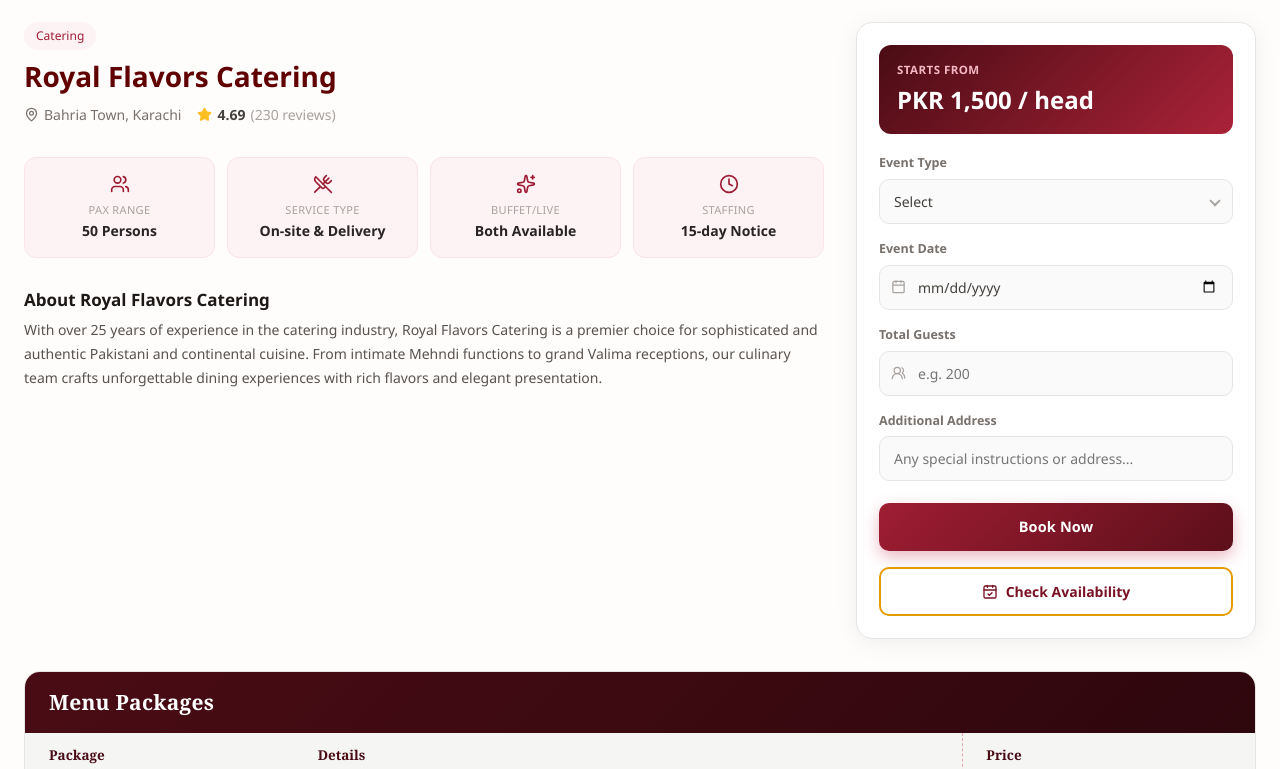
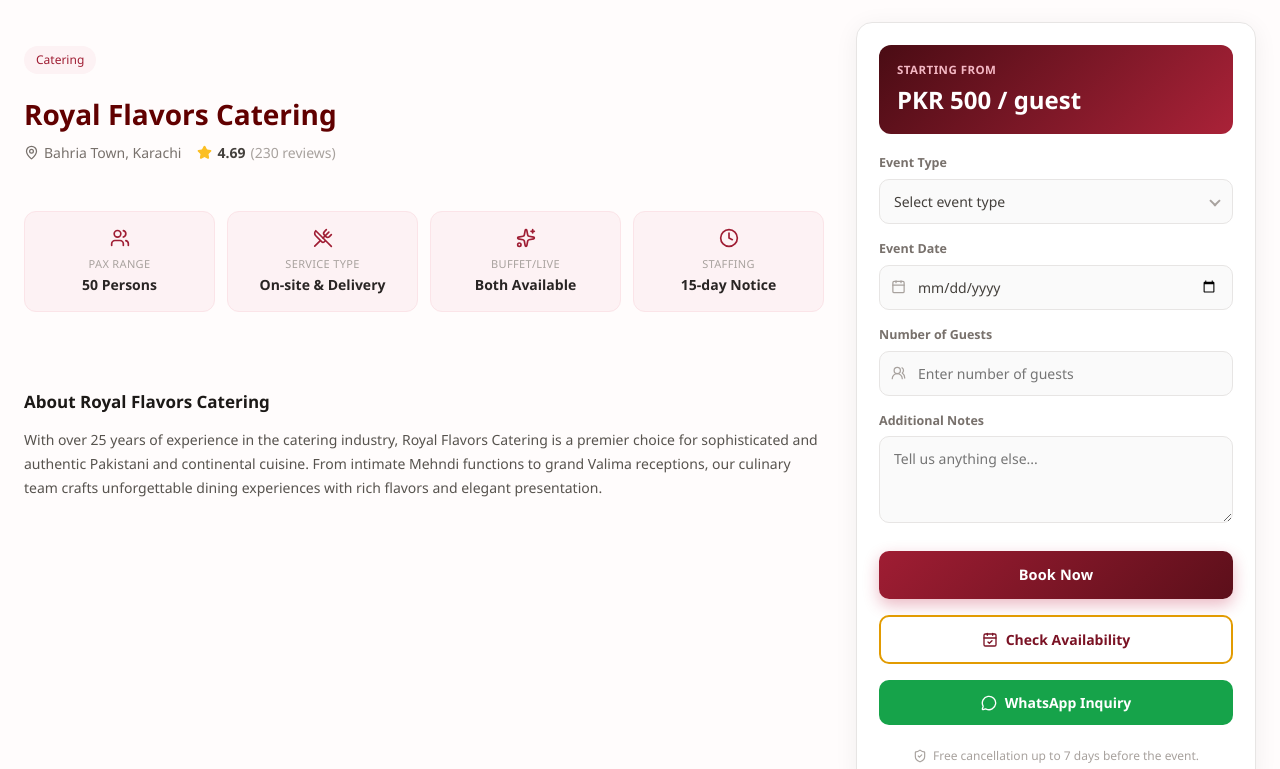
Before and after one commit to maheeen-khan/AI-Wedding-Hub, a React app in the folder frontend/: page /Vendor_Profile_Page/catering/1 in a window 1280 px wide. Shown: the part 451-1220 px from the top of the page. Built offline with nearby package versions, Linux system fonts and the light colour scheme; the HTML template or start-up script is replaced by a standard one.

Commit message:
venue detailed pages completed

```diff
--- a/frontend/src/Pages/Vendor_Profile_Page/VenuePage.jsx
+++ b/frontend/src/Pages/Vendor_Profile_Page/VenuePage.jsx
@@ -1,3 +1,4 @@
+import React, { useState, useEffect } from "react";
 import { useParams, Navigate } from "react-router-dom";
 import Navbar from "../../components/Vendors_Component/Navbar/Navbar";
 import Footer from "../../components/Vendors_Component/footer/Footer";
@@ -13,24 +14,66 @@ import FAQSection from "../../components/Vendors_Component/FAQSection/FAQSection
 import { venueData } from "./data/venueData";
 import "./tokens.css";
 import "./PageLayout.css";
+import { VenueDetailPage } from '../../api/VendorDetailPages/VenueDetailPage.jsx';
+
+
 
 /** Route: /Vendor_Profile_Page/venue/:id */
 export default function VenuePage() {
   const { id } = useParams();
-  const vendor = venueData.id === Number(id) ? venueData : null;
 
-  if (!vendor) return <Navigate to="/" replace />;
+  const [venueDetails, setVenueDetails] = useState(null);
+
+  useEffect(() => {
+    const fetchVenueDetails = async () => {
+      try {
+        const details = await VenueDetailPage(id);
+        console.log("API response:", details);
+        console.log("API data:", details.data);
+        console.log("API images:", details.data?.images);
+
+
+        setVenueDetails(details.data);
+      } catch (error) {
+        console.error("Error fetching venue details:", error);
+      }
+    };
+
+    fetchVenueDetails();
+  }, [id]);
+
+  if (!venueDetails) {
+    return <p>Loading...</p>;
+  }
+
+
+
+  const vendor = venueDetails;
+
+  const infoCards = [
+    { label: "Venue Type", value: vendor.categoryDetails.venue_type, icon: "building" },
+    { label: "Capacity", value: `${vendor.categoryDetails.capacity_min} - ${vendor.categoryDetails.capacity_max} Guests`, icon: "users" },
+    { label: "Parking Slots", value: `${vendor.categoryDetails.parking_slots} Vehicles`, icon: "parking" },
+    { label: "Catering", value: `${vendor.categoryDetails.catering_policy}`, icon: "utensils" },
+  ]
+
+  // if (!vendor) return <Navigate to="/" replace />;
 
   const handleBookNow = (formData) => {
     console.log("Venue booking submitted:", { vendorId: vendor.id, ...formData });
   };
+    let breadcrumbLabel = "Wedding Venues";
+
 
   return (
     <div className="vp-page">
-      <Navbar breadcrumbLabel={vendor.breadcrumbLabel} breadcrumbHref="/vendors/venue" />
+      <Navbar breadcrumbLabel={breadcrumbLabel} breadcrumbHref="/venue" />
 
       <main className="vp-page__main">
-        <ImageGallery images={vendor.images} vendorName={vendor.name} />
+        <ImageGallery
+          images={venueDetails.images?.map(img => img.image_url) || []}
+          vendorName={venueDetails.name}
+        />
 
         <div className="vp-page__columns">
           <div className="vp-page__main-col">
@@ -41,24 +84,20 @@ export default function VenuePage() {
               rating={vendor.rating}
               reviewCount={vendor.reviewCount}
             />
-            <InfoCardsGrid cards={vendor.infoCards} />
+            <InfoCardsGrid cards={infoCards} />
             <AboutSection vendorName={vendor.name} about={vendor.about} />
             <AmenitiesSection amenities={vendor.amenities} />
           </div>
 
           <div className="vp-page__side-col">
             <div className="vp-page__side-col-sticky">
-              <BookingSidebar
-                booking={vendor.booking}
-                config={vendor.bookingConfig}
-                onBookNow={handleBookNow}
-              />
+              <BookingSidebar />
             </div>
           </div>
         </div>
 
         <div className="vp-page__full-width">
-          <PricingSection pricing={vendor.pricing} />
+          <PricingSection pricing={{ price_min: vendor.price_min, price_max: vendor.price_max }} />
           <ReviewsSection reviews={vendor.reviews} />
           <FAQSection faqs={vendor.faqs} />
         </div>
--- a/frontend/src/Pages/clientPages/DecorPage/DecorPage.jsx
+++ b/frontend/src/Pages/clientPages/DecorPage/DecorPage.jsx
@@ -32,6 +32,7 @@ const allDecorators = [
 ];
 
 const ITEMS_PER_PAGE = 9;
+
 
 const DecorPage = () => {
   const navigate = useNavigate();
--- /dev/null
+++ b/frontend/src/api/VendorDetailPages/VenueDetailPage.jsx
@@ -0,0 +1,18 @@
+import React from 'react'
+import { useParams } from 'react-router-dom';
+import axios from 'axios'
+
+const API_URL = "http://localhost:5000/api/vendors/venue";
+
+
+export const VenueDetailPage = async (id) => {
+
+   try {
+    const response = await axios.get(`${API_URL}/${id}`);
+
+    return response.data;
+  } catch (error) {
+    console.error("Error fetching venue details:", error);
+    throw error;
+  }
+}
--- a/frontend/src/components/Vendors_Component/AboutSection/AboutSection.jsx
+++ b/frontend/src/components/Vendors_Component/AboutSection/AboutSection.jsx
@@ -2,9 +2,9 @@ import "./AboutSection.css";
 
 export default function AboutSection({ vendorName, about }) {
   return (
-    <section className="vp-about">
+    <section className="vp-about mt-5">
       <h2 className="vp-about__title">About {vendorName}</h2>
-      <p className="vp-about__text">{about}</p>
+      <p className="vp-about__text mt-3">{about}</p>
     </section>
   );
 }
--- a/frontend/src/components/Vendors_Component/AmenitiesSection/AmenitiesSection.jsx
+++ b/frontend/src/components/Vendors_Component/AmenitiesSection/AmenitiesSection.jsx
@@ -5,7 +5,7 @@ export default function AmenitiesSection({ title = "Available Amenities", amenit
   return (
     <section className="vp-amenities">
       <h2 className="vp-amenities__title">{title}</h2>
-      <div className="vp-amenities__list">
+      <div className="vp-amenities__list mt-4">
         {amenities.map((item) => (
           <span key={item} className="vp-amenities__chip">
             <Check size={14} />
--- a/frontend/src/components/Vendors_Component/BookingSidebar/BookingSidebar.jsx
+++ b/frontend/src/components/Vendors_Component/BookingSidebar/BookingSidebar.jsx
@@ -1,236 +1,60 @@
-import { useState } from "react";
-import { useNavigate } from "react-router-dom";
-import { Calendar, Users2, MessageCircle, ShieldCheck, CalendarCheck } from "lucide-react";
-import "./BookingSidebar.css";
+import React, { useState } from "react"; import { useNavigate } from "react-router-dom"; import { Calendar, Users2, MessageCircle, ShieldCheck, CalendarCheck, } from "lucide-react"; import "./BookingSidebar.css";
 
-export default function BookingSidebar({ booking, config, onBookNow }) {
+
+export default function BookingSidebar() {
   const navigate = useNavigate();
+  const [values, setValues] = useState({ eventType: "", eventDate: "", guestCount: "", notes: "", });
 
-  const initialState = Object.fromEntries(
-    (config.fields || []).map((f) => [
-      f.name,
-      f.type === "checkbox-group" ? f.defaultChecked || [] : "",
-    ])
-  );
-  const [values, setValues] = useState(initialState);
-
-  const setValue = (name, val) => setValues((prev) => ({ ...prev, [name]: val }));
-
-  const toggleCheckbox = (name, option) => {
-    setValues((prev) => {
-      const current = prev[name] || [];
-      const next = current.includes(option)
-        ? current.filter((o) => o !== option)
-        : [...current, option];
-      return { ...prev, [name]: next };
-    });
+  const setValue = (name, value) => {
+    setValues((prev) => ({ ...prev, [name]: value, }));
   };
 
   const handleSubmit = (e) => {
     e.preventDefault();
-    onBookNow?.(values);
+    console.log("Booking data:", values);
     navigate("/booking-confirmation");
   };
 
   return (
     <aside className="vp-booking">
-      {(booking.priceLabel || booking.priceValue) && (
-        <div className="vp-booking__price-block">
-          {booking.priceLabel && (
-            <p className="vp-booking__price-label">{booking.priceLabel}</p>
-          )}
-          {booking.priceValue && (
-            <p className="vp-booking__price-value">{booking.priceValue}</p>
-          )}
-        </div>
-      )}
+      {/* Price */}
+      <div className="vp-booking__price-block"> <p className="vp-booking__price-label"> Starting from </p> <p className="vp-booking__price-value"> PKR 500 / guest </p> </div>
 
-      <form onSubmit={handleSubmit} className="vp-booking__form">
-        {(config.fields || []).map((field) => (
-          <FieldRenderer
-            key={field.name}
-            field={field}
-            value={values[field.name]}
-            setValue={setValue}
-            toggleCheckbox={toggleCheckbox}
-          />
-        ))}
+      {/* Booking Form */}
 
-        <button type="submit" className="vp-booking__primary-btn">
-          {config.primaryLabel || "Book Now"}
-        </button>
+      <form onSubmit={handleSubmit} className="vp-booking__form" >
 
-        {config.secondaryLabel === "Check Availability" ? (
-          <button type="button" className="vp-booking__secondary-outline-btn">
-            <CalendarCheck size={16} />
-            Check Availability
-          </button>
-        ) : (
-          <a
-            href="https://wa.me/"
-            target="_blank"
-            rel="noopener noreferrer"
-            className="vp-booking__whatsapp-btn"
-          >
-            <MessageCircle size={16} />
-            {config.secondaryLabel || "WhatsApp Inquiry"}
-          </a>
-        )}
+        {/* Event Type */}
 
-        {booking.cancellationNote && (
-          <p className="vp-booking__note">
-            <ShieldCheck size={14} />
-            {booking.cancellationNote}
-          </p>
-        )}
-      </form>
-    </aside>
-  );
+        <div className="vp-booking__field"> <label>Event Type</label> <div className="vp-booking__select-wrap"> <select value={values.eventType} onChange={(e) => setValue("eventType", e.target.value)} required > <option value=""> Select event type </option> <option value="Mehndi"> Mehndi </option> <option value="Barat"> Barat </option> <option value="Walima"> Walima </option> </select> </div> </div>
+
+        {/* Event Date */}
+
+        <div className="vp-booking__field"> <label>Event Date</label> <div className="vp-booking__input-icon-wrap"> <Calendar size={15} className="vp-booking__input-icon" /> <input type="date" value={values.eventDate} onChange={(e) => setValue("eventDate", e.target.value)} required /> </div> </div>
+
+        {/* Number of Guests */}
+
+        <div className="vp-booking__field"> <label>Number of Guests</label> <div className="vp-booking__input-icon-wrap"> <Users2 size={15} className="vp-booking__input-icon" /> <input type="number" min="1" placeholder="Enter number of guests" value={values.guestCount} onChange={(e) => setValue("guestCount", e.target.value)} required /> </div> </div>
+
+        {/* Additional Notes */}
+        <div className="vp-booking__field"> <label>Additional Notes</label> <textarea rows={3} placeholder="Tell us anything else..." value={values.notes} onChange={(e) => setValue("notes", e.target.value)} /> </div>
+
+        {/* Book Now */}
+
+        <button type="submit" className="vp-booking__primary-btn" > Book Now </button>
+
+        {/* Check Availability */}
+
+
+        <button type="button" className="vp-booking__secondary-outline-btn" > <CalendarCheck size={16} /> Check Availability </button>
+
+
+        {/* WhatsApp */}
+
+
+        <a href="https://wa.me/" target="_blank" rel="noopener noreferrer" className="vp-booking__whatsapp-btn" > <MessageCircle size={16} /> WhatsApp Inquiry </a>
+
+        {/* Cancellation Note */}
+
+        <p className="vp-booking__note"> <ShieldCheck size={14} /> Free cancellation up to 7 days before the event. </p> </form> </aside>);
 }
-
-function FieldRenderer({ field, value, setValue, toggleCheckbox }) {
-  switch (field.type) {
-    case "select":
-      return (
-        <div className="vp-booking__field">
-          <label>{field.label}</label>
-          <div className="vp-booking__select-wrap">
-            <select value={value} onChange={(e) => setValue(field.name, e.target.value)}>
-              <option value="">{field.placeholder || "Select"}</option>
-              {field.options.map((opt) => (
-                <option key={opt.value} value={opt.value}>
-                  {opt.label}
-                </option>
-              ))}
-            </select>
-          </div>
-        </div>
-      );
-
-    case "date":
-      return (
-        <div className="vp-booking__field">
-          <label>{field.label}</label>
-          <div className="vp-booking__input-icon-wrap">
-            <Calendar size={15} className="vp-booking__input-icon" />
-            <input
-              type="date"
-              value={value}
-              onChange={(e) => setValue(field.name, e.target.value)}
-            />
-          </div>
-        </div>
-      );
-
-    case "number":
-      return (
-        <div className="vp-booking__field">
-          <label>{field.label}</label>
-          <div className="vp-booking__input-icon-wrap">
-            <Users2 size={15} className="vp-booking__input-icon" />
-            <input
-              type="number"
-              min="1"
-              placeholder={field.placeholder}
-              value={value}
-              onChange={(e) => setValue(field.name, e.target.value)}
-            />
-          </div>
-        </div>
-      );
-
-    case "text":
-      return (
-        <div className="vp-booking__field">
-          <label>{field.label}</label>
-          <input
-            type="text"
-            placeholder={field.placeholder}
-            value={value}
-            onChange={(e) => setValue(field.name, e.target.value)}
-          />
-        </div>
-      );
-
-    case "textarea":
-      return (
-        <div className="vp-booking__field">
-          <label>{field.label}</label>
-          <textarea
-            rows={3}
-            placeholder={field.placeholder}
-            value={value}
-            onChange={(e) => setValue(field.name, e.target.value)}
-          />
-        </div>
-      );
-
-    case "checkbox-group":
-      return (
-        <div className="vp-booking__field">
-          <label>{field.label}</label>
-          <div className="vp-booking__checkbox-list">
-            {field.options.map((opt) => (
-              <label key={opt} className="vp-booking__checkbox-item">
-                <input
-                  type="checkbox"
-                  checked={(value || []).includes(opt)}
-                  onChange={() => toggleCheckbox(field.name, opt)}
-                />
-                {opt}
-              </label>
-            ))}
-          </div>
-        </div>
-      );
-
-    case "button-group":
-      return (
-        <div className="vp-booking__field">
-          <label>{field.label}</label>
-          <div className="vp-booking__button-group">
-            {field.options.map((opt) => (
-              <button
-                key={opt}
-                type="button"
-                onClick={() => setValue(field.name, opt)}
-                className={
-                  value === opt
-                    ? "vp-booking__tab-btn vp-booking__tab-btn--active"
-                    : "vp-booking__tab-btn"
-                }
-              >
-                {opt}
-              </button>
-            ))}
-          </div>
-        </div>
-      );
-
-    case "chip-group":
-      return (
-        <div className="vp-booking__field">
-          <label>{field.label}</label>
-          <div className="vp-booking__chip-group">
-            {field.options.map((opt) => (
-              <button
-                key={opt}
-                type="button"
-                onClick={() => setValue(field.name, opt)}
-                className={
-                  value === opt
-                    ? "vp-booking__chip-btn vp-booking__chip-btn--active"
-                    : "vp-booking__chip-btn"
-                }
-              >
-                {opt}
-              </button>
-            ))}
-          </div>
-        </div>
-      );
-
-    default:
-      return null;
-  }
-}
--- a/frontend/src/components/Vendors_Component/ReviewsSection/ReviewsSection.jsx
+++ b/frontend/src/components/Vendors_Component/ReviewsSection/ReviewsSection.jsx
@@ -30,10 +30,10 @@ export default function ReviewsSection({ title = "Couple Reviews", reviews = []
           <div key={review.name} className="vp-reviews__card">
             <div className="vp-reviews__card-top">
               <div className="vp-reviews__author">
-                <div className="vp-reviews__avatar">{review.name.charAt(0)}</div>
+                <div className="vp-reviews__avatar">{review.reviewer_name?.trim().charAt(0).toUpperCase()}</div>
                 <div>
-                  <p className="vp-reviews__name">{review.name}</p>
-                  <p className="vp-reviews__event-type">{review.eventType}</p>
+                  <p className="vp-reviews__name">{review.reviewer_name}</p>
+                  <p className="vp-reviews__event-type">{review.event_type}</p>
                 </div>
               </div>
               <StarRating rating={review.rating} />
--- a/frontend/src/components/Vendors_Component/VendorInfoHeader/VendorInfoHeader.jsx
+++ b/frontend/src/components/Vendors_Component/VendorInfoHeader/VendorInfoHeader.jsx
@@ -10,7 +10,7 @@ export default function VendorInfoHeader({
 }) {
   return (
     <div className="vp-info-header">
-      <div className="vp-info-header__tags">
+      <div className="vp-info-header__tags my-4">
         {tags.map((tag, i) => (
           <span
             key={tag}
@@ -28,7 +28,7 @@ export default function VendorInfoHeader({
 
       <h1 className="vp-info-header__name">{name}</h1>
 
-      <div className="vp-info-header__meta">
+      <div className="vp-info-header__meta mb-3">
         <span className="vp-info-header__location">
           <MapPin size={15} />
           {location}
```
Also changed, not shown: frontend/src/Pages/clientPages/CarRentalPage/CarRentalPage.jsx (+41 -6 lines), frontend/src/components/Vendors_Component/PricingSection/PricingSection.jsx (+10 -4 lines), frontend/src/Pages/Vendor_Profile_Page/data/venueData.js (line endings or trailing spaces), frontend/src/api/VendorsApi.jsx (line endings or trailing spaces), 1 other file (tests, documents, lock files or other folders).
